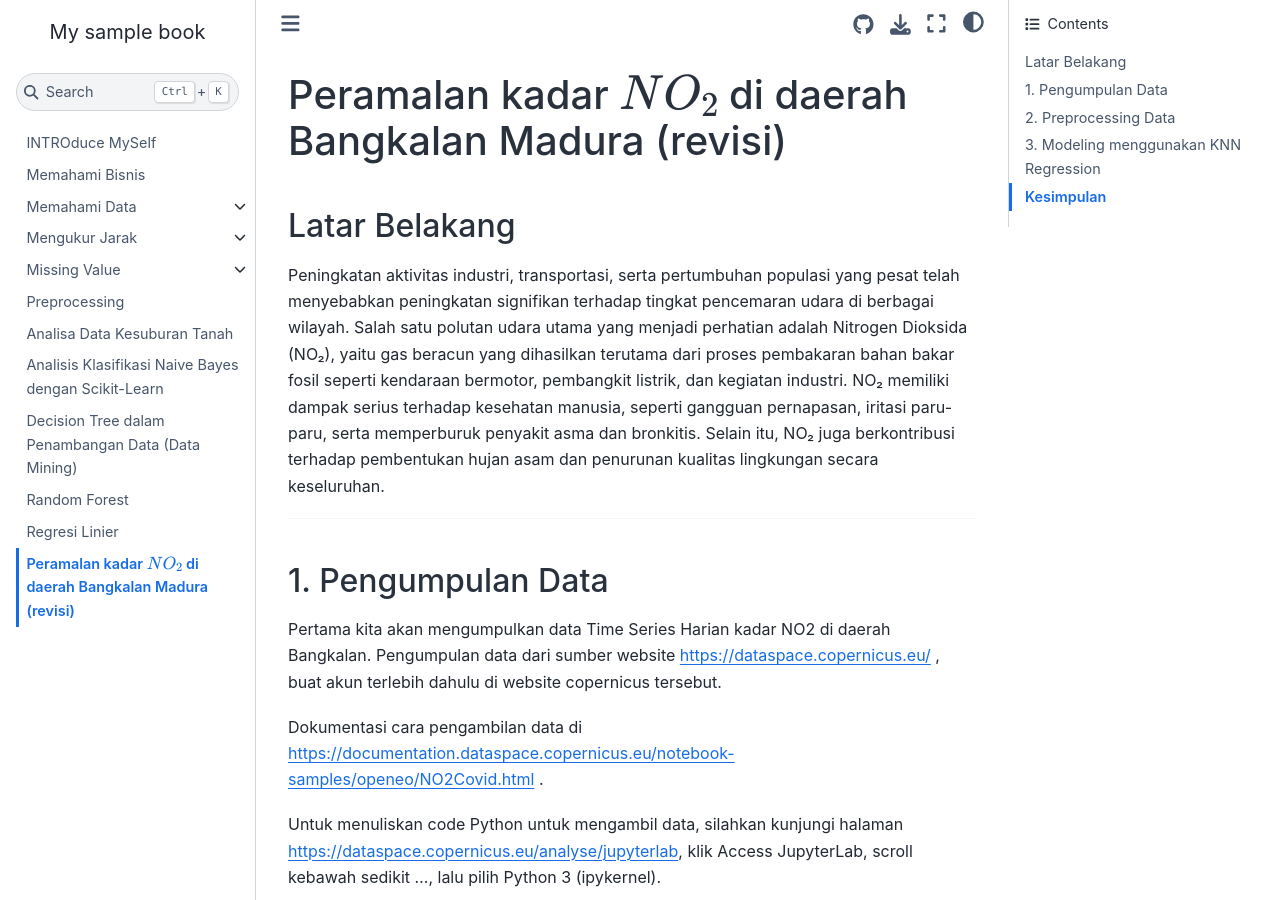
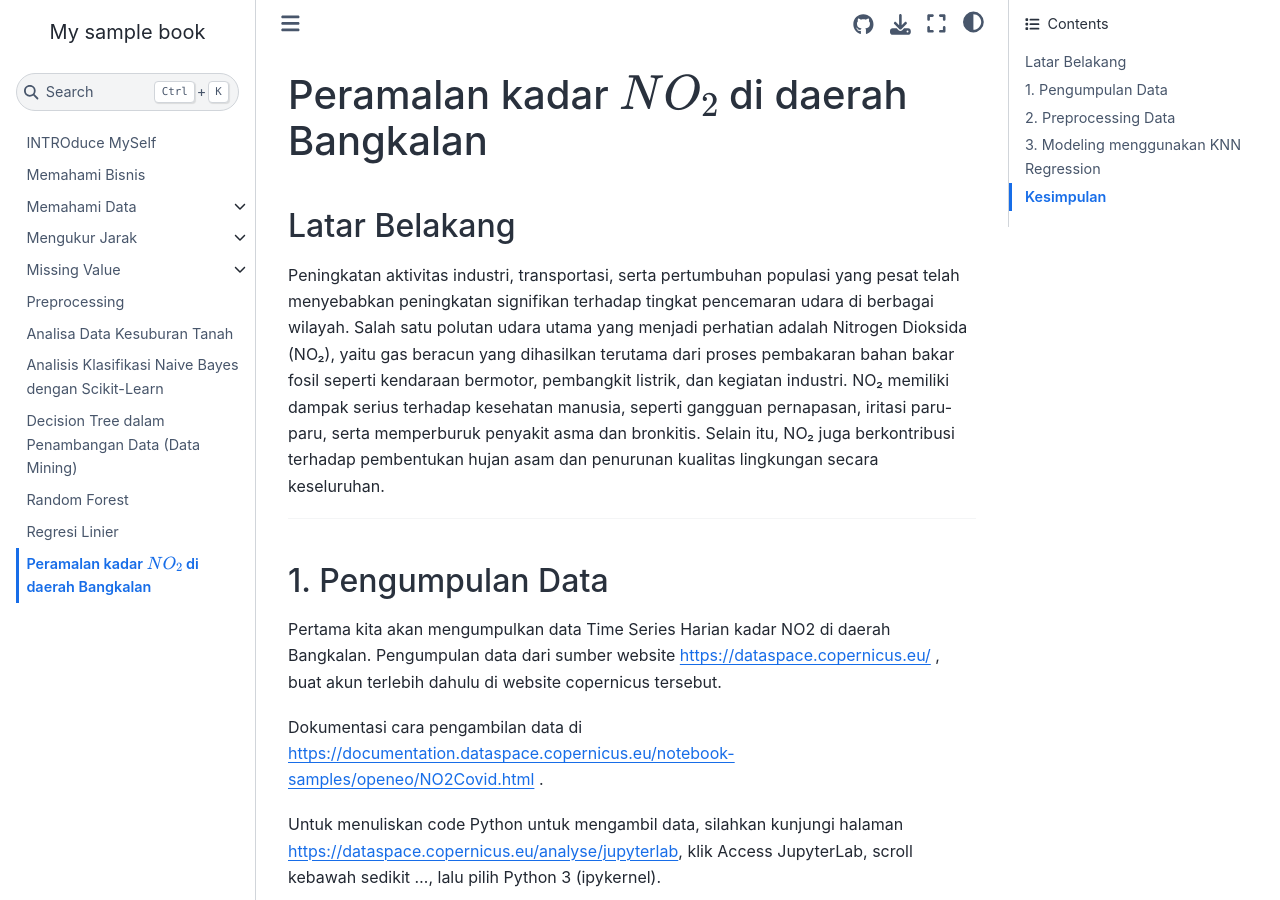
Before and after one commit to azes24/Pendata, a Jupyter Book: the page built from peramalan.md, in a window 1280 px wide and 900 px high. Built offline with Jupyter Book 1.0.4 settings and Sphinx 7.4.7 and the Sphinx Book theme 1.1.4, drawn with Linux system fonts in a browser that asks for light colours.

Commit message:
Update materi

```diff
--- a/peramalan.md
+++ b/peramalan.md
@@ -1,4 +1,4 @@
-# Peramalan kadar $NO_2$ di daerah Bangkalan Madura (revisi)
+# Peramalan kadar $NO_2$ di daerah Bangkalan
 
 ## Latar Belakang
 
```
